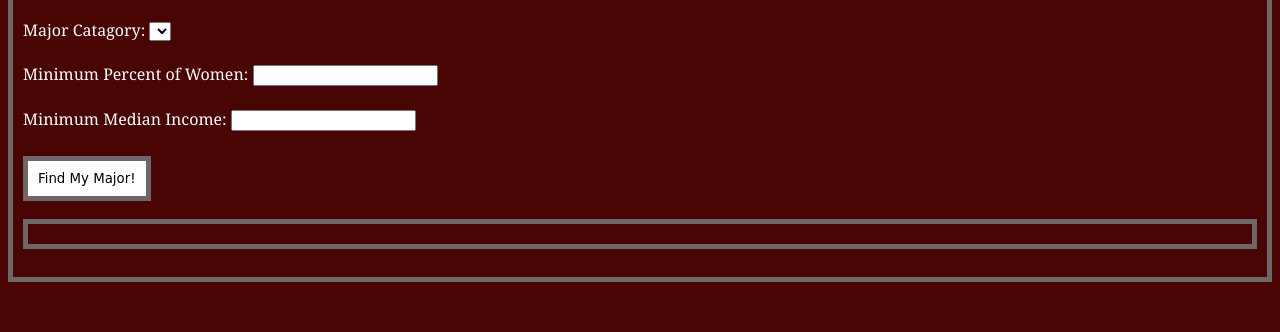
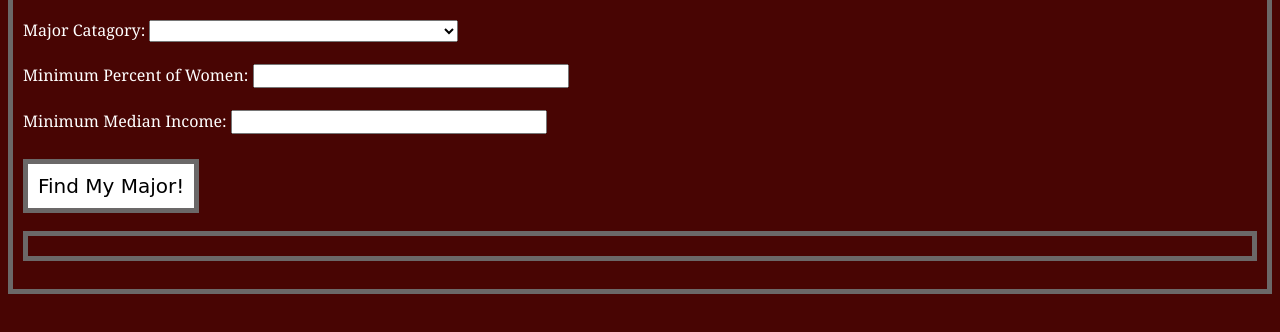
Before and after one commit to gbrowne16/Hackathon, a plain HTML site: page index.html in a window 1280 px wide. Shown: the part 90-422 px from the top of the page. Drawn offline with Linux system fonts and the light colour scheme; no server answers.

Commit message:
Update style.css

```diff
--- a/style.css
+++ b/style.css
@@ -7,10 +7,19 @@ body{
     border:5px solid rgb(107, 104, 104);
   }
 
-  .row{
-   width: 60%;
+  select{
+   width: 25%;
    text-align: center;
    margin: auto;
+   font-family: georgia;
+  }
+
+  input{
+    width: 25%;
+    text-align: center;
+    margin: auto;
+    font-family: georgia;
+
   }
 
   label{
@@ -28,6 +37,7 @@ body{
     margin-top: 25px;
     background-color: white;
     padding: 10px;
+    font-size: 20px;
     font-family: cursive;
     border:5px solid rgb(107, 104, 104);
   }
```
